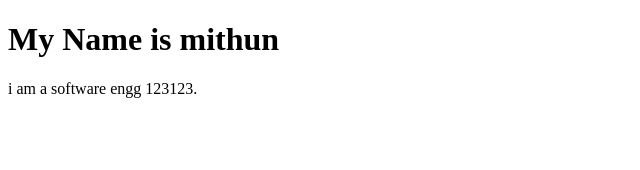
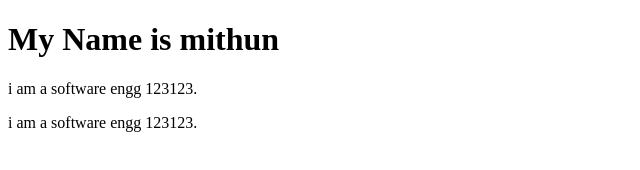
Before and after one commit to Mithun-Kalarikal/website, a plain HTML site: page index.html in a window 1280 px wide. Shown: the whole page, without its empty margins (0-640 px from the left). Drawn offline with Linux system fonts and the light colour scheme.

Commit message:
Update index.html
second change commit

```diff
--- a/index.html
+++ b/index.html
@@ -4,6 +4,7 @@
 
 <h1>My Name is mithun</h1>
 <p>i am a software engg 123123.</p>
+  <p>i am a software engg 123123.</p>
 
 </body>
 </html>
```
